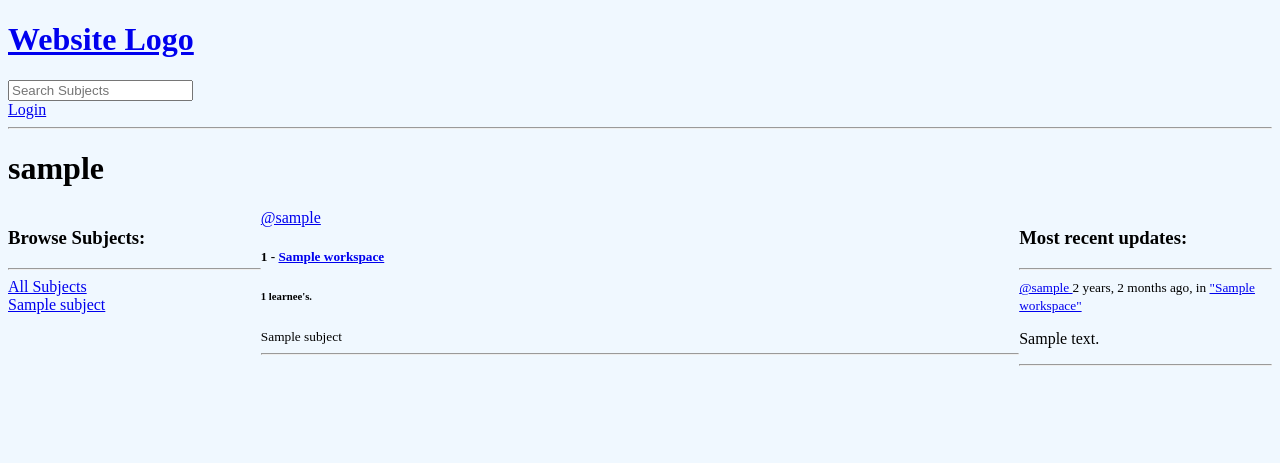
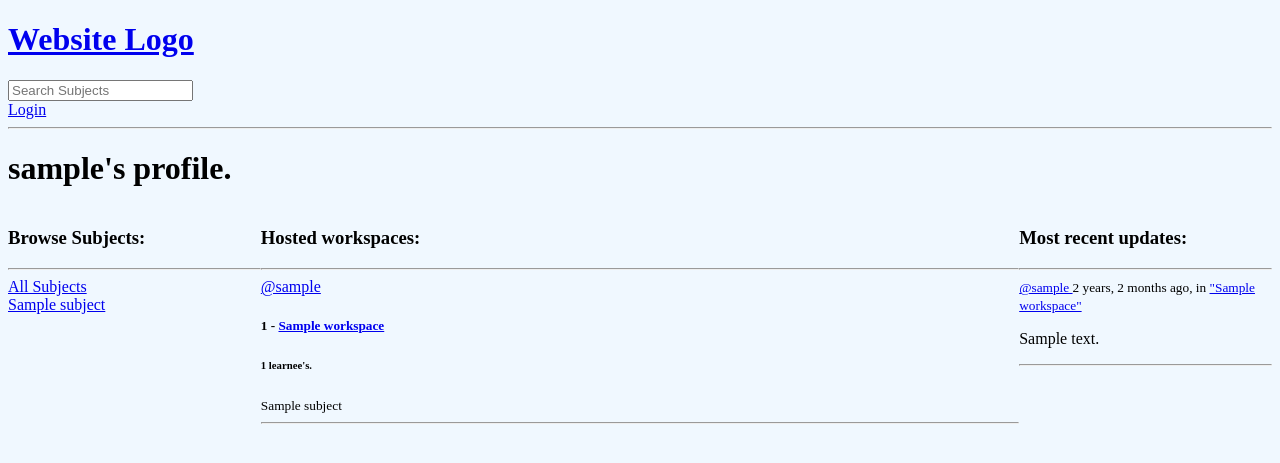
Before and after one commit to craer504/bounswe573-2022, a Django app: page /profile/1/ in a window 1280 px wide. Shown: the top 463 px of the page. Run offline with Django 4.2, Linux system fonts and the light colour scheme; tables that the repository leaves empty hold one stand-in row (values such as "Sample post").

```diff
--- a/learningPlatformProject/learnApp/templates/learnApp/profile.html
+++ b/learningPlatformProject/learnApp/templates/learnApp/profile.html
@@ -9,7 +9,7 @@
     }
 </style>
 
-<h1>{{user.username}}</h1>
+<h1>{{user.username}}'s profile.</h1>
 
 <div class="profile-container">
 
@@ -20,6 +20,8 @@
     </div>
 
     <div>
+        <h3>Hosted workspaces:</h3>
+        <hr>
 
         {% include 'learnApp/feed_component.html' %}
 
```
Also changed, not shown: learningPlatformProject/learnApp/templates/learnApp/learnapp_workspace.html (+16 -2 lines).
